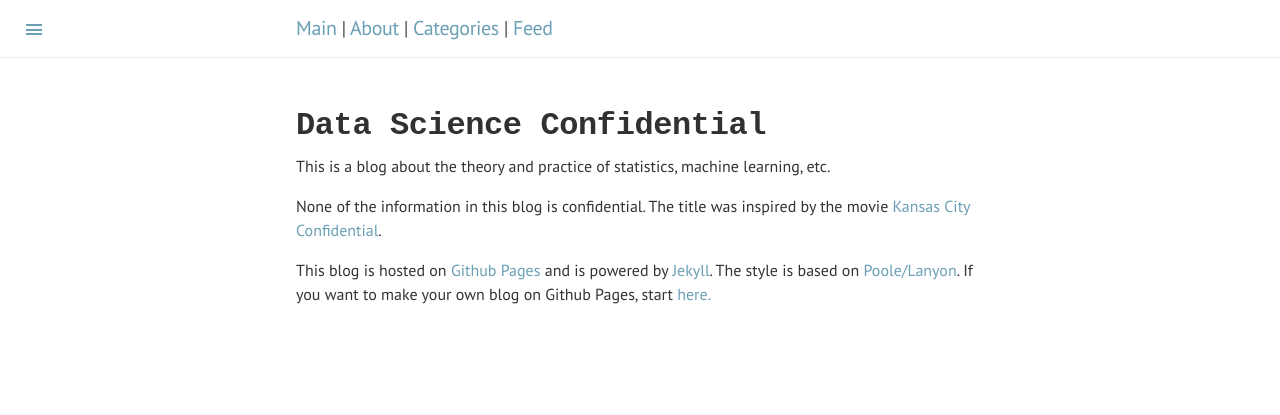
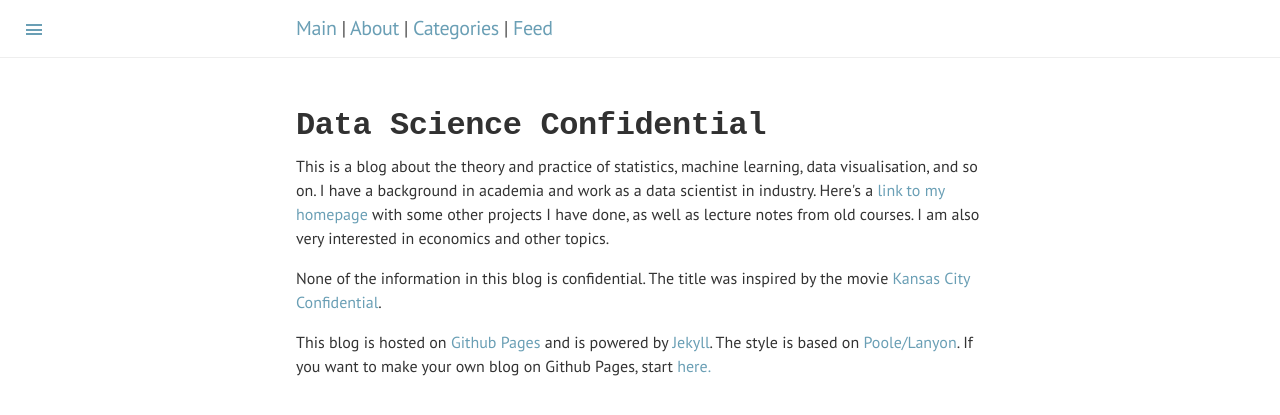
Before and after one commit to datascienceconfidential/datascienceconfidential.github.io, a Jekyll site: the page built from about.html, in a window 1280 px wide. Shown: the top 415 px of the page. Built offline with Jekyll 4.4.1, drawn with Linux system fonts in a browser that asks for light colours; a script that is not in the unit is left out.

Commit message:
Update about.html

```diff
--- a/about.html
+++ b/about.html
@@ -4,7 +4,7 @@ title: Data Science Confidential
 ---
 <div class="blurb">
 	<h1 style="font-family:monospace; font-weight:bold;">Data Science Confidential</h1>
-	<p>This is a blog about the theory and practice of statistics, machine learning, etc.
+	<p>This is a blog about the theory and practice of statistics, machine learning, data visualisation, and so on. I have a background in academia and work as a data scientist in industry. Here's a <a href="https://rtrvale.github.io/">link to my homepage</a> with some other projects I have done, as well as lecture notes from old courses. I am also very interested in economics and other topics.
 	</p>
 </div><!-- /.blurb -->
 
```
